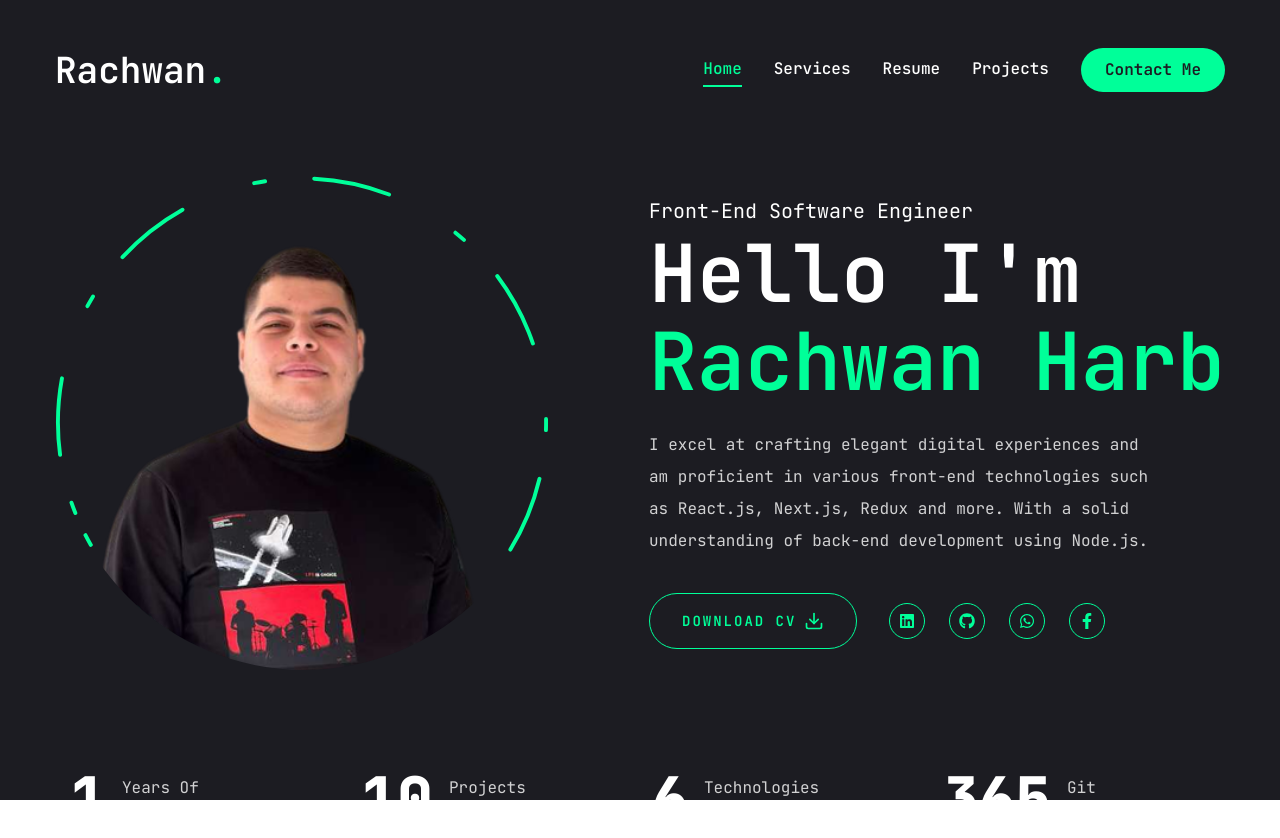
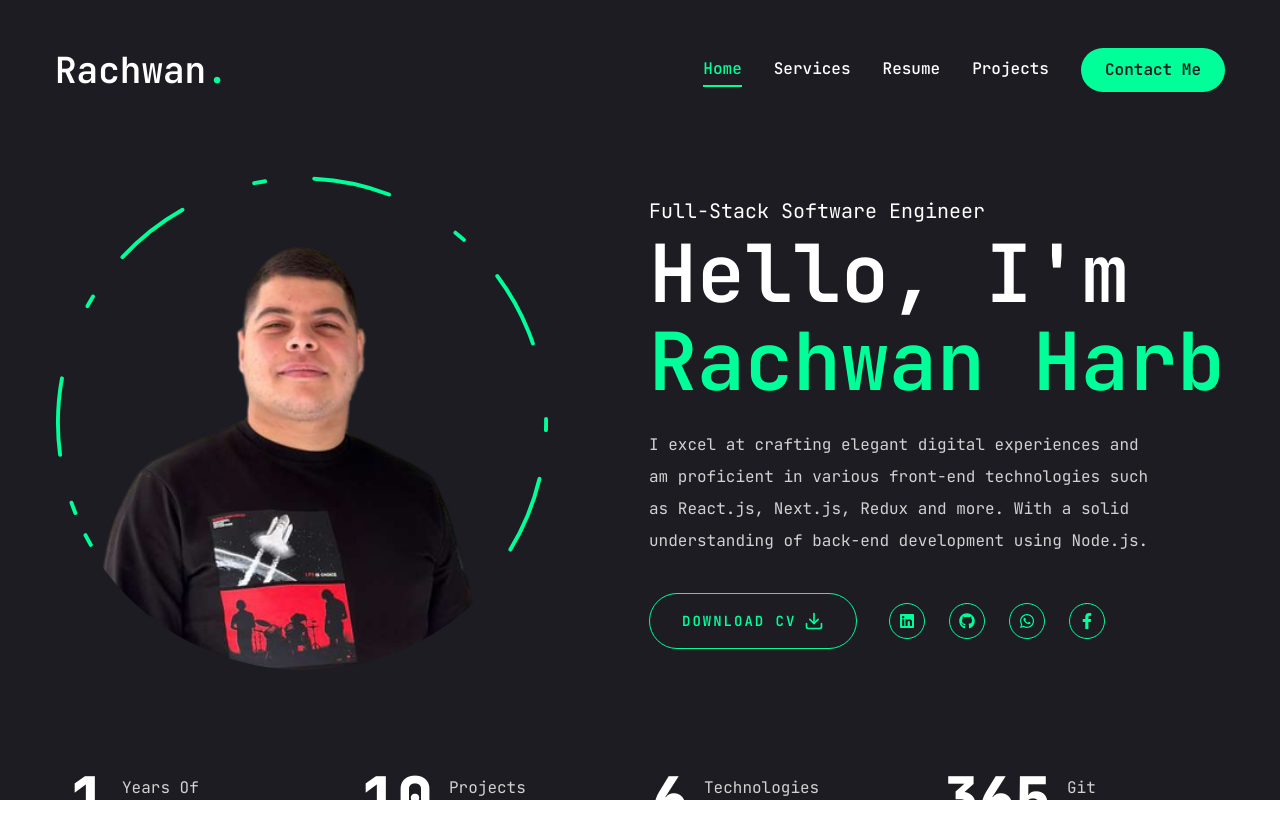
Before and after one commit to Rachwan/rachwan-harb, a Next.js app: page / in a window 1280 px wide. Built offline with nearby package versions, Linux system fonts and the light colour scheme; no server answers.

Commit message:
Small edits on the content

```diff
--- a/app/page.js
+++ b/app/page.js
@@ -19,9 +19,10 @@ const Home = () => {
         <div className="flex flex-col lg:flex-row items-center justify-between lg:pt-40 lg:pb-40 xl:pt-8 xl:pb-24">
           {/* text */}
           <div className="text-center lg:text-left order-2">
-            <span className="text-xl">Front-End Software Engineer</span>
+            <span className="text-xl">Full-Stack Software Engineer</span>
             <h1 className="h1 mb-6">
-              Hello I'm <br /> <span className="text-accent">Rachwan Harb</span>
+              Hello, I'm <br />{" "}
+              <span className="text-accent">Rachwan Harb</span>
             </h1>
             <p className="max-w-[500px] mb-9 text-white/80">
               I excel at crafting elegant digital experiences and am proficient
--- a/app/resume/page.jsx
+++ b/app/resume/page.jsx
@@ -37,7 +37,7 @@ const experience = {
   items: [
     {
       company: "Independent Contractor",
-      position: "Freelancer Full Stack Web Developer",
+      position: "Freelancer Full-Stack Web Developer",
       duration: "March 2024 - June 2024",
     },
     {
```
